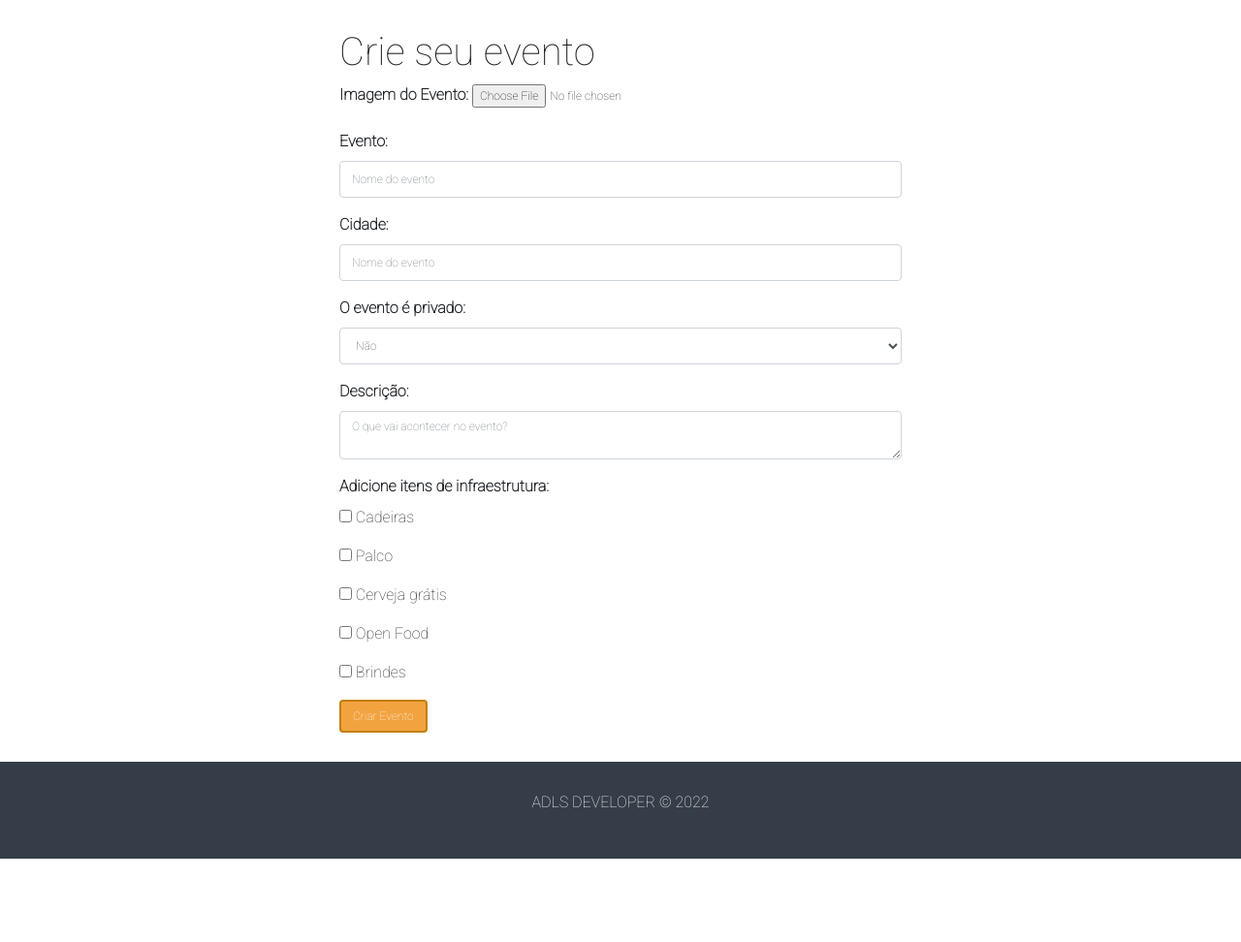
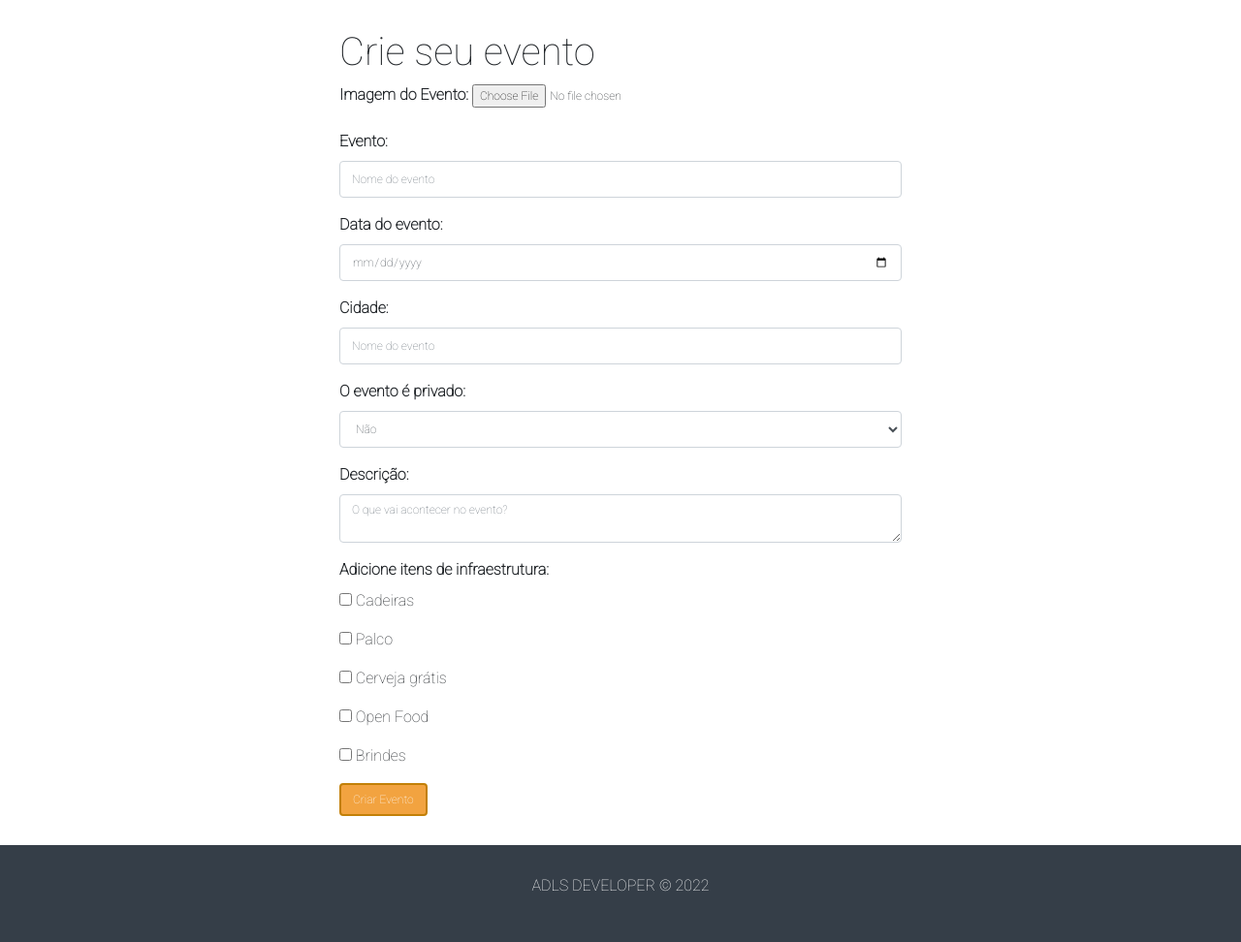
Before and after one commit to SrLuppo/Agendamentos-Eventos-laradoker, a Laravel app: page /events/create in a window 1280 px wide. Shown: the part 77-1049 px from the top of the page at 97% size. Before the commit the page ends 963 px from the top, so only its background shows below. Run offline with Laravel 8, Linux system fonts and the light colour scheme.

Commit message:
20 salvando data no banco e covertendo na view

```diff
--- a/src/app/Http/Controllers/EventController.php
+++ b/src/app/Http/Controllers/EventController.php
@@ -22,6 +22,7 @@ class EventController extends Controller
         $event = new Event;
 
         $event->title = $request->title;
+        $event->date = $request->date;
         $event->city = $request->city;
         $event->private = $request->private;
         $event->description = $request->description;
--- a/src/app/Models/Event.php
+++ b/src/app/Models/Event.php
@@ -12,4 +12,6 @@ class Event extends Model
     protected $casts = [
         'items' => 'array'
     ];
+
+    protected $dates = ['date'];
 }
--- a/src/resources/views/events/create.blade.php
+++ b/src/resources/views/events/create.blade.php
@@ -16,6 +16,10 @@
         <div class="form-group">
             <label for="title">Evento:</label>
             <input type="text" class="form-control" name="title" id="title" placeholder="Nome do evento" required>
+        </div>
+        <div class="form-group">
+            <label for="date">Data do evento:</label>
+            <input type="date" class="form-control" name="date" id="date">
         </div>
         <div class="form-group">
             <label for="title">Cidade:</label>
--- a/src/resources/views/welcome.blade.php
+++ b/src/resources/views/welcome.blade.php
@@ -18,7 +18,7 @@
           <div class="card col-md-3">
              <img src="/IMG/events/{{ $event->image }}" alt="{{ $event->title }}">
              <div class="card-body">
-                <p class="card-date">10/09/2022</p>
+                <p class="card-date">{{date('d/m/Y',strtotime($event->date))}}</p>
                 <h5 class="card-title">{{ $event->title}}</h5>
                 <p class="card-participants">x Participantes</p>
                 <a href="/events/{{ $event->id }}" class="btn btn-primary">Saber mais</a>
```
Also changed, not shown: src/database/migrations/2022_09_08_223858_add_date_to_events_table.php (added), src/public/IMG/events/0c043565d789d09d99e2cc835a549912.png (added), src/public/IMG/events/2509832e42692053c80ab7fdecd85789.png (added), src/public/IMG/events/62bffd03a83c676da749c4f24c5556d4.png (added), src/public/IMG/events/b3291bbe98a974509a21c76a3dadd0f9.png (added).
